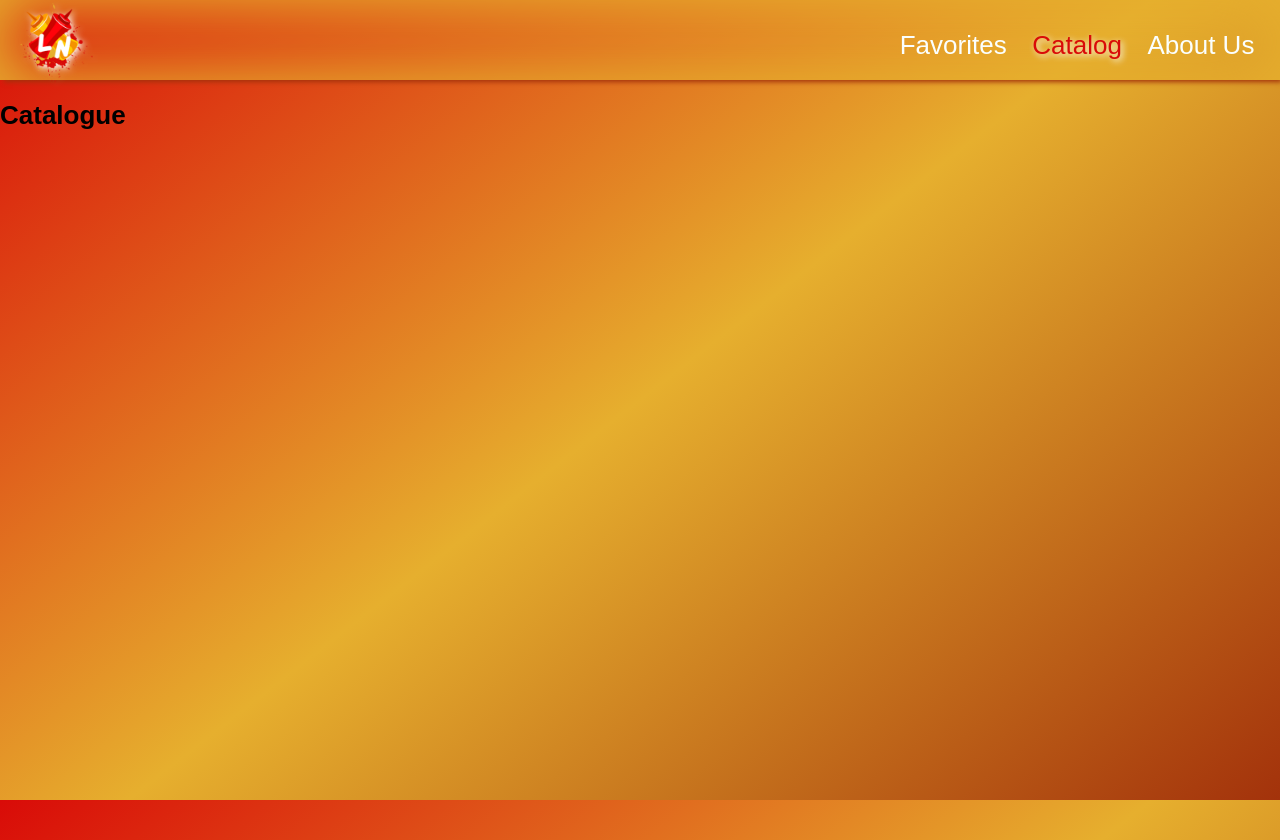
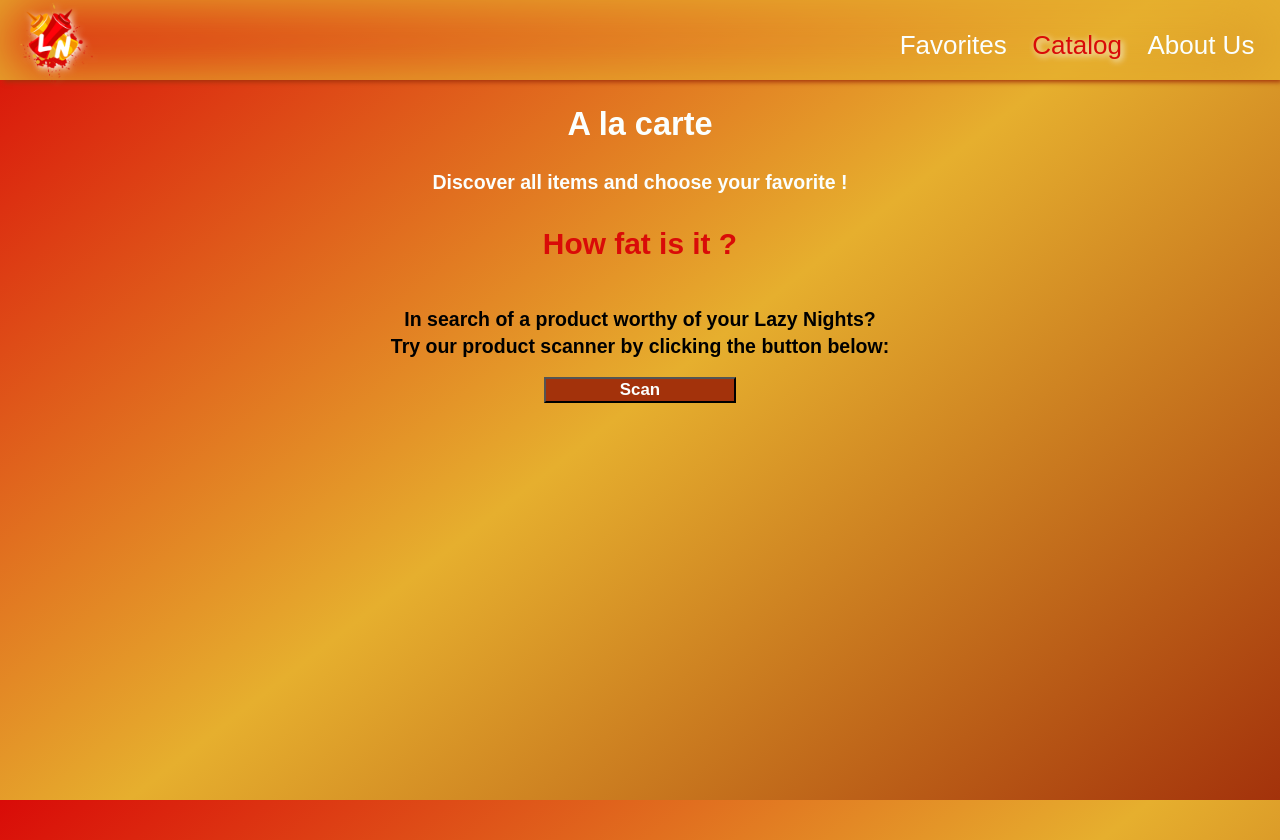
Before and after one commit to WildCodeSchool/paris-0921-p2-groupe6, a React (Vite) app: page /Catalog in a window 1280 px wide. Built offline with nearby package versions, Linux system fonts and the light colour scheme; a web font is replaced by a local one.

Commit message:
style add css to the scan option

```diff
--- /dev/null
+++ b/src/Catalog.css
@@ -0,0 +1,14 @@
+@import './fonts.css';
+
+.catalogTitle {
+  color: var(--lazy-white);
+  font-size: 2.5em;
+  text-align: center;
+}
+
+.catalogDesc {
+  color: var(--lazy-white);
+  font-size: 1.5em;
+  text-align: center;
+  margin: 2px;
+}
--- a/src/Catalog.jsx
+++ b/src/Catalog.jsx
@@ -1,9 +1,14 @@
 import React from 'react';
+import BarCodeReader from './Components/BarCodeReader';
+
+import './Catalog.css';
 
 function Catalog() {
   return (
     <main>
-      <h1>Catalogue</h1>
+      <h1 className="catalogTitle">A la carte</h1>
+      <h3 className="catalogDesc">Discover all items and choose your favorite ! </h3>
+      <BarCodeReader />
     </main>
   );
 }
--- a/src/Components/BarCodeReader.css
+++ b/src/Components/BarCodeReader.css
@@ -6,7 +6,6 @@
   height: auto;
   margin: auto;
   padding: auto;
-  overflow: hidden;
   width: 90vw;
 }
 
@@ -15,6 +14,11 @@
   margin: auto;
   width: 400px;
   height: 300px;
+}
+
+.BarCodeProductCard {
+  display: flex;
+  margin: 1px;
 }
 
 .BarCodeReaderContainer,
@@ -49,6 +53,7 @@ video {
   font-size: 1.3em;
   font-weight: bold;
   margin: auto;
+  margin-bottom: 10px;
   width: 15vw;
 }
 
--- a/src/Components/ProductCard.css
+++ b/src/Components/ProductCard.css
@@ -1,14 +1,21 @@
 @import '../fonts.css';
 
 .product-desc {
+  display: flex;
+  flex-direction: column;
+  justify-content: center;
+  align-content: center;
   font-size: 21px;
   left: 25%;
-  position: absolute;
   top: -17%;
 }
 
 .product-front {
-  display: flex;
+  background-color: var(--lazy-white);
+  flex-direction: column;
+  justify-content: center;
+  align-content: center;
+  text-align: center;
 }
 
 .btn-more {
@@ -43,7 +50,7 @@
 .material-icons-outlined {
   background: none;
   border: none;
-  color: var(--lazy-white);
+  color: var(--lazy-ketchup);
   display: inline-block;
   direction: ltr;
   font-family: 'Material Icons';
@@ -75,9 +82,9 @@
   top: -5vh;
 }
 
-#isFavorite {
+.Scan-material-icons-outlined-favorite {
   bottom: 0%;
-  color: var(--lazy-mayo);
+  color: var(--lazy-ketchup);
   height: 5vh;
 }
 
@@ -86,22 +93,21 @@
 }
 
 #notAdd {
-  color: var(--lazy-white);
+  color: var(--lazy-mayo);
   top: -5vh;
 }
 
 #notFavorite {
   bottom: 0%;
-  color: var(--lazy-white);
+  color: var(--lazy-mayo);
   height: 5vh;
 }
 
-.card-image {
-  object-fit: cover;
-  display: flex;
-  max-height: auto;
-  height: 250px;
+.cardImageProduct {
+  background-color: var(--lazy-white);
+  height: 500px;
   object-fit: contain;
+  max-width: 100%;
 }
 
 .product-back {
@@ -110,12 +116,8 @@
   border: solid;
   border-style: ridge;
   display: flex;
-  height: 31vh;
-  object-fit: cover;
-  position: relative;
-  width: 96vw;
-  overflow-wrap: break-word;
   margin: 1px;
+  padding: 2px;
 }
 
 .product-desc-back {
--- a/src/Components/ProductCard.jsx
+++ b/src/Components/ProductCard.jsx
@@ -28,7 +28,7 @@ function ProductCard({ product }) {
           {more ? (
             <div className="product-front">
               <h3 className="product-desc">{product.product_name}</h3>
-              <img className="card-image" src={product.selected_images.front.display.fr} alt={product.product_name} />
+              <img className="cardImageProduct" src={product.selected_images.front.display.fr} alt={product.product_name} />
               <button className="material-icons-outlined" id={isFavorite ? 'isFavorite' : 'notFavorite'} onClick={handleClickFavorite}>
                 star
               </button>
```
Also changed, not shown: 1 other file (tests, documents, lock files or other folders).
